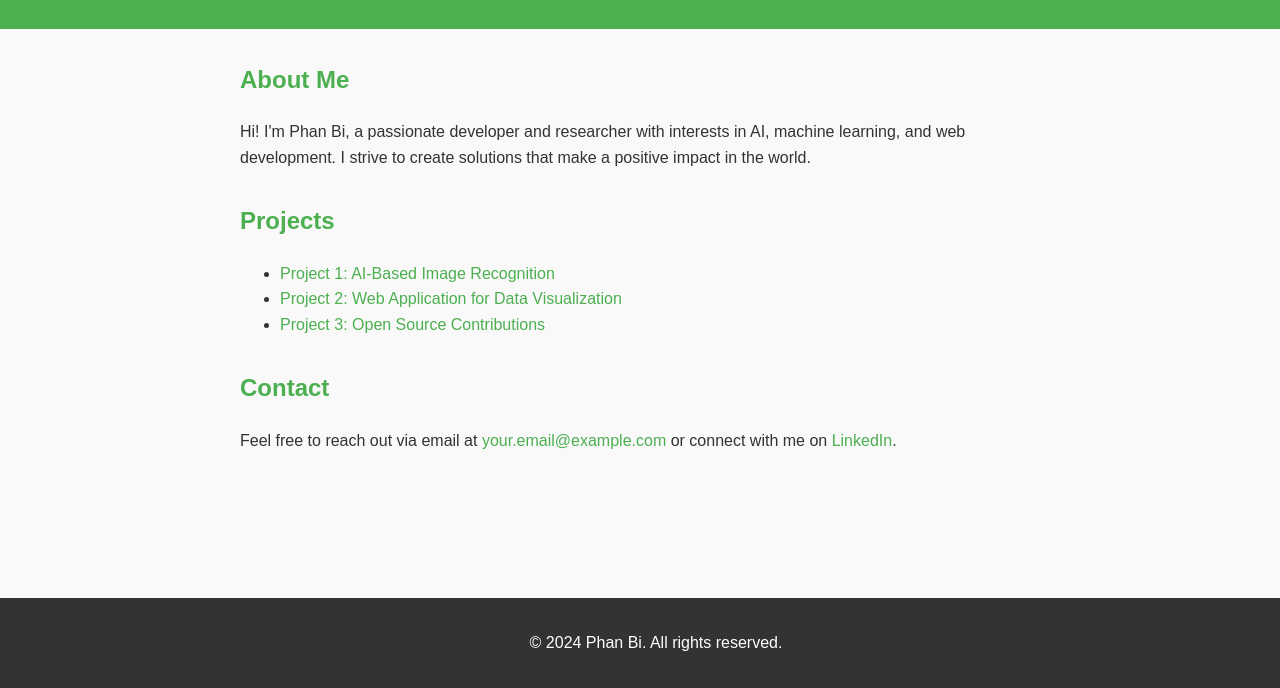
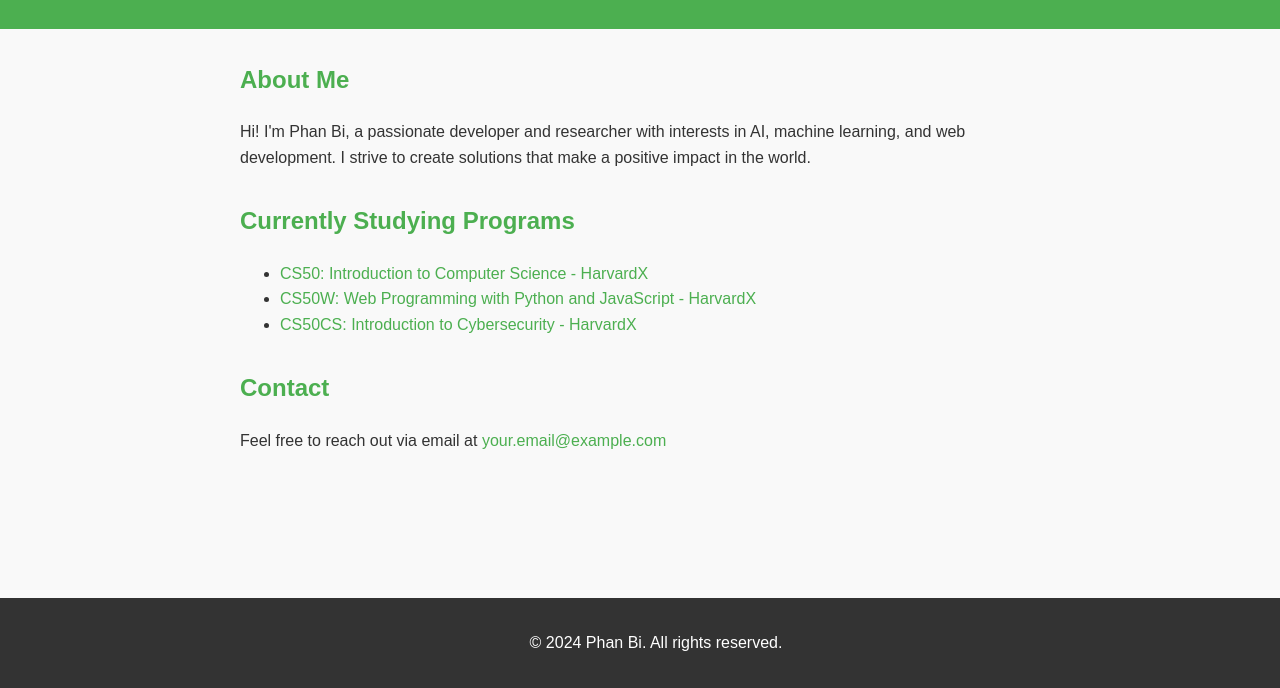
Before and after one commit to Phanbidev/PhanTienDat, a plain HTML site: page index.html in a window 1280 px wide. Shown: the part 112-800 px from the top of the page. Drawn offline with Linux system fonts and the light colour scheme.

Commit message:
index.html

```diff
--- a/index.html
+++ b/index.html
@@ -66,19 +66,31 @@
             </p>
         </section>
         <section>
-            <h2>Projects</h2>
-            <ul>
-                <li><a href="#">Project 1: AI-Based Image Recognition</a></li>
-                <li><a href="#">Project 2: Web Application for Data Visualization</a></li>
-                <li><a href="#">Project 3: Open Source Contributions</a></li>
-            </ul>
-        </section>
+    <h2>Currently Studying Programs</h2>
+    <ul>
+        <li>
+            <a href="https://learning.edx.org/course/course-v1:HarvardX+CS50+X/home" target="_blank">
+                CS50: Introduction to Computer Science - HarvardX
+            </a>
+        </li>
+        <li>
+            <a href="https://learning.edx.org/course/course-v1:HarvardX+CS50W+Web/home" target="_blank">
+                CS50W: Web Programming with Python and JavaScript - HarvardX
+            </a>
+        </li>
+        <li>
+            <a href="https://learning.edx.org/course/course-v1:HarvardX+CS50CS+Cybersecurity/home" target="_blank">
+                CS50CS: Introduction to Cybersecurity - HarvardX
+            </a>
+        </li>
+    </ul>
+</section>
+
         <section>
             <h2>Contact</h2>
             <p>
                 Feel free to reach out via email at
-                <a href="mailto:your.email@example.com">your.email@example.com</a> or
-                connect with me on <a href="#">LinkedIn</a>.
+                <a href="mailto:24520288@gm.uit.edu.vn">your.email@example.com</a>
             </p>
         </section>
     </main>
```
